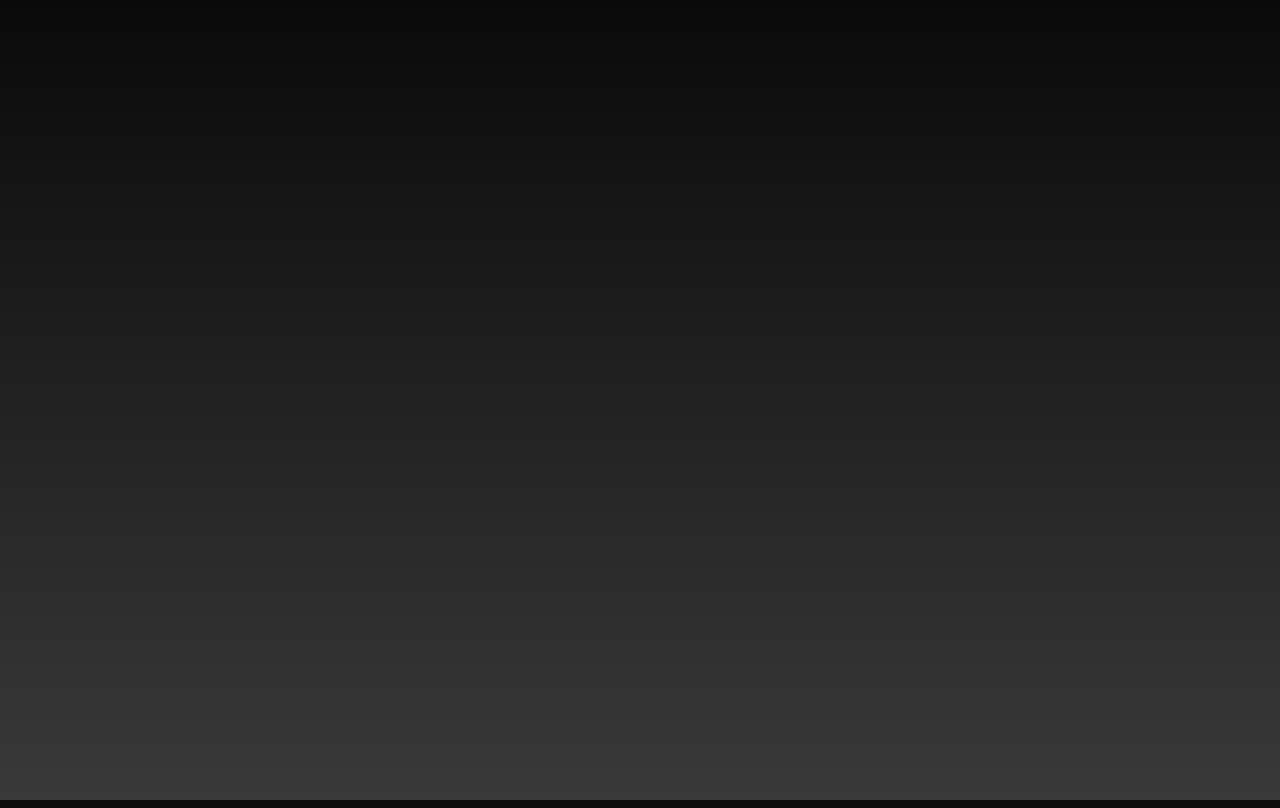
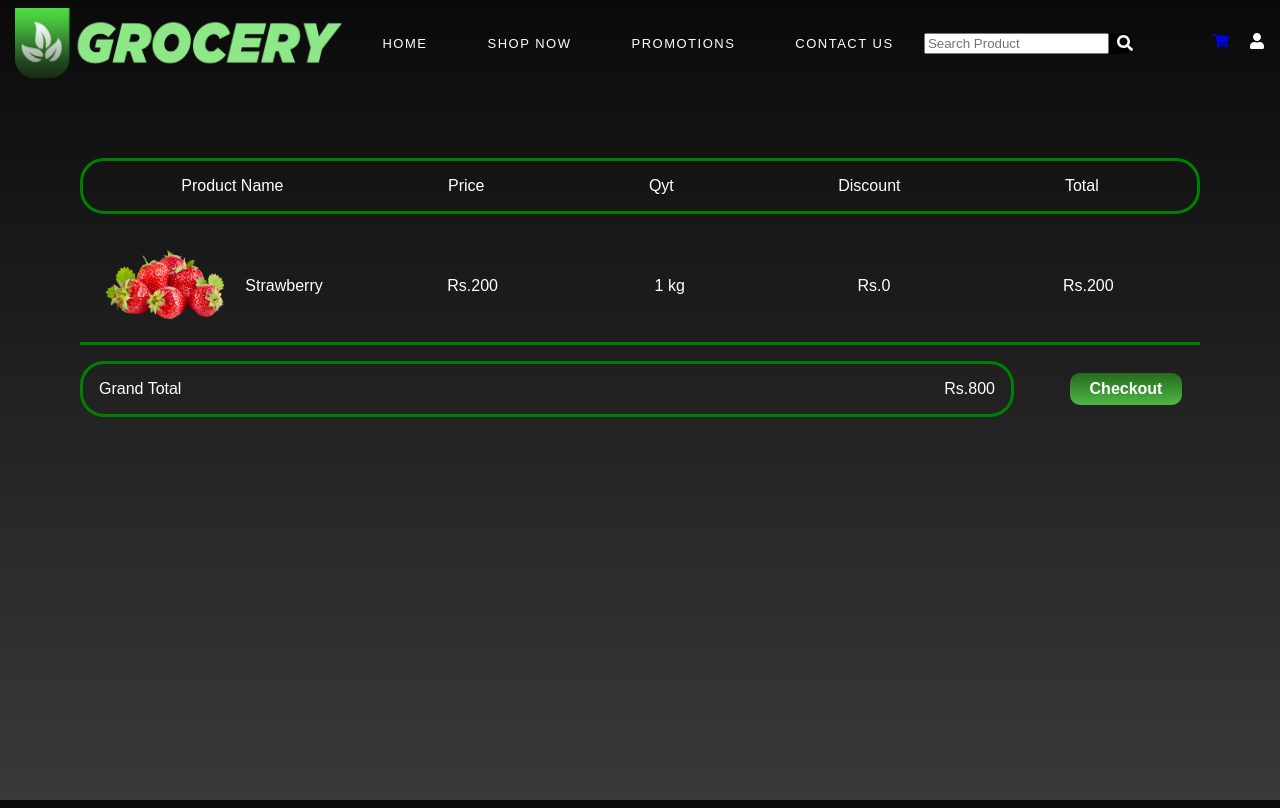
Before and after one commit to Nadunrupasinghe/supermarket_system_frontend, a React (Create React App) app in the folder supermarketfrontend/: page /cart in a window 1280 px wide. Before the commit this address had no page. Built offline with nearby package versions, Linux system fonts and the light colour scheme.

Commit message:
Cart Management WIP

```diff
--- a/supermarketfrontend/src/App.js
+++ b/supermarketfrontend/src/App.js
@@ -8,6 +8,7 @@ import OrderStatus from './Pages/Order Status/OrderStatus';
 import SignUpPage from './Pages/SignUp Page/SignUpPage';
 import SignInPage from './Pages/SignIn Page/SignInPage';
 import EditProduct from './Pages/Edit Product/EditProduct';
+import Cart from './Pages/Cart/Cart';
 
 import Checkout from './Pages/Checkout/Checkout';
 
@@ -25,6 +26,7 @@ function App() {
             <Route path='/signin' element={<SignInPage />} />
             <Route path='/editproduct' element={<EditProduct />} />
             <Route path='/checkout' element={<Checkout />} />
+            <Route path='/cart' element={<Cart />} />
 
 
 
--- /dev/null
+++ b/supermarketfrontend/src/Components/CartItem/CartItem.css
@@ -0,0 +1,44 @@
+.cartItemContainer {
+  /* display: flex; */
+  /* background-color: aqua; */
+  /* height: 20vh; */
+  margin-top: 2rem;
+  color: white;
+  border-bottom: 0.2rem solid green;
+
+
+}
+
+.cartItemList {
+  display: flex;
+  justify-content: space-around;
+  list-style-type: none;
+  padding: 0;
+}
+
+.cartItemList li {
+  align-self: center;
+}
+
+.product {
+  display: flex;
+  /* justify-content: space-between; */
+  align-items: center;
+  margin-left: -4rem;
+}
+
+.productName {
+  padding-left: 1rem;
+}
+
+.cartImage {
+  height: 10vh;
+}
+
+.price {
+  margin-left: -3rem;
+}
+
+.qyt {
+  margin-left: -1rem;
+}
--- /dev/null
+++ b/supermarketfrontend/src/Components/CartItem/CartItem.js
@@ -0,0 +1,23 @@
+import React from 'react';
+import './CartItem.css';
+
+function CartItem(props) {
+  return (
+    <div className="cartItemContainer">
+      <ul className="cartItemList">
+        <li>
+          <div className="product">
+            <img src={props.img} className="cartImage" />
+            <span className="productName">{props.name}</span>
+          </div>
+        </li>
+        <li className="price">Rs.{props.price}</li>
+        <li className="qyt">{props.qyt}</li>
+        <li className="disscount">Rs.{props.disscount}</li>
+        <li className="total">Rs.{props.total}</li>
+      </ul>
+    </div>
+  )
+}
+
+export default CartItem;
--- a/supermarketfrontend/src/Components/Navbar/Navbar.js
+++ b/supermarketfrontend/src/Components/Navbar/Navbar.js
@@ -6,8 +6,8 @@ import { FaSearch } from 'react-icons/fa';
 import Logo from "../../Assets/NavLogo.png";
 import { Link } from "react-router-dom";
 
-function Navbar(){
-    return(
+function Navbar() {
+  return (
     <div className='Navbar'>
       <div className="logo">
         <img className="logo-img" src={Logo} />
@@ -33,7 +33,9 @@ function Navbar(){
         </div>
 
         <div className='icons'>
+          <Link to="/cart">
             <FaShoppingCart />
+          </Link>
           <FaUser />
         </div>
       </div>
--- /dev/null
+++ b/supermarketfrontend/src/Pages/Cart/Cart.css
@@ -0,0 +1,33 @@
+.body{
+  margin: 5rem;
+}
+
+.tableHeader {
+  display: flex;
+  border: 0.2rem solid green;
+  padding: 1rem;
+  border-radius: 1.5rem;
+  justify-content: space-around;
+  list-style-type: none;
+  color: white;
+}
+
+.footer {
+  display: flex;
+}
+
+.item1 {
+  flex: 0 0 80%;
+  display: flex;
+  border: 0.2rem solid green;
+  padding: 1rem;
+  border-radius: 1.5rem;
+  justify-content: space-between;
+  list-style-type: none;
+  color: white;
+}
+
+.item2 {
+  flex: 0 0 20%;
+  align-self: center;
+}
--- /dev/null
+++ b/supermarketfrontend/src/Pages/Cart/Cart.js
@@ -0,0 +1,45 @@
+import React from "react";
+import "./Cart.css";
+import Navbar from "../../Components/Navbar/Navbar";
+import Button from "../../Components/Button/Button";
+import cardImg1 from '../../Assets/Strawberry.png';
+import CartItem from '../../Components/CartItem/CartItem'
+
+function Cart() {
+  return (
+    <div>
+      <Navbar />
+      <div className="body">
+        <ul className="tableHeader">
+          <li>Product Name</li>
+          <li>Price</li>
+          <li>Qyt</li>
+          <li>Discount</li>
+          <li>Total</li>
+        </ul>
+        <CartItem
+          img={cardImg1}
+          name='Strawberry'
+          price='200'
+          qyt='1 kg'
+          disscount='0'
+          total='200'
+        />
+        <div className="footer">
+          <ul className="item1">
+            <li>Grand Total</li>
+            <li>Rs.800</li>
+          </ul>
+          <div className="item2">
+            <Button
+              buttonName="Checkout"
+            />
+          </div>
+
+        </div>
+      </div>
+    </div>
+  )
+}
+
+export default Cart;
```
Lines whose indentation alone changed are shown as unchanged.
